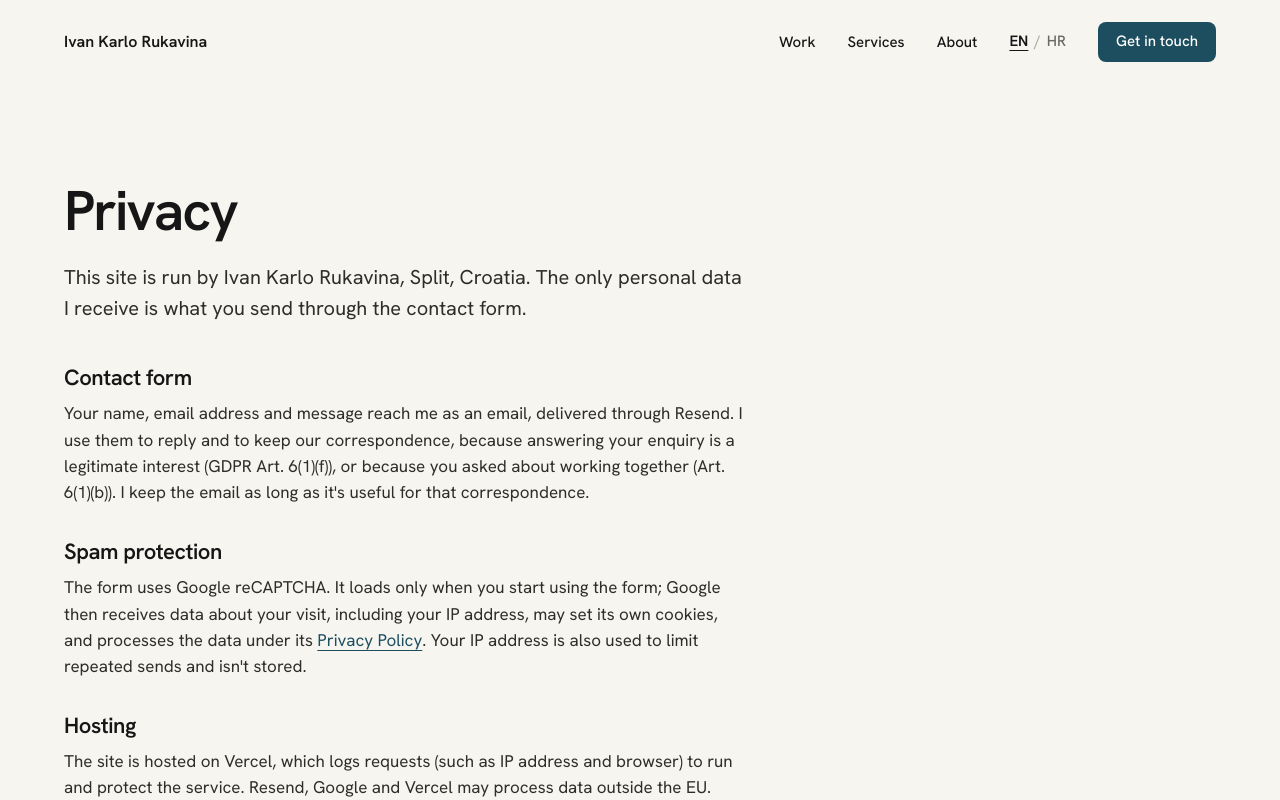
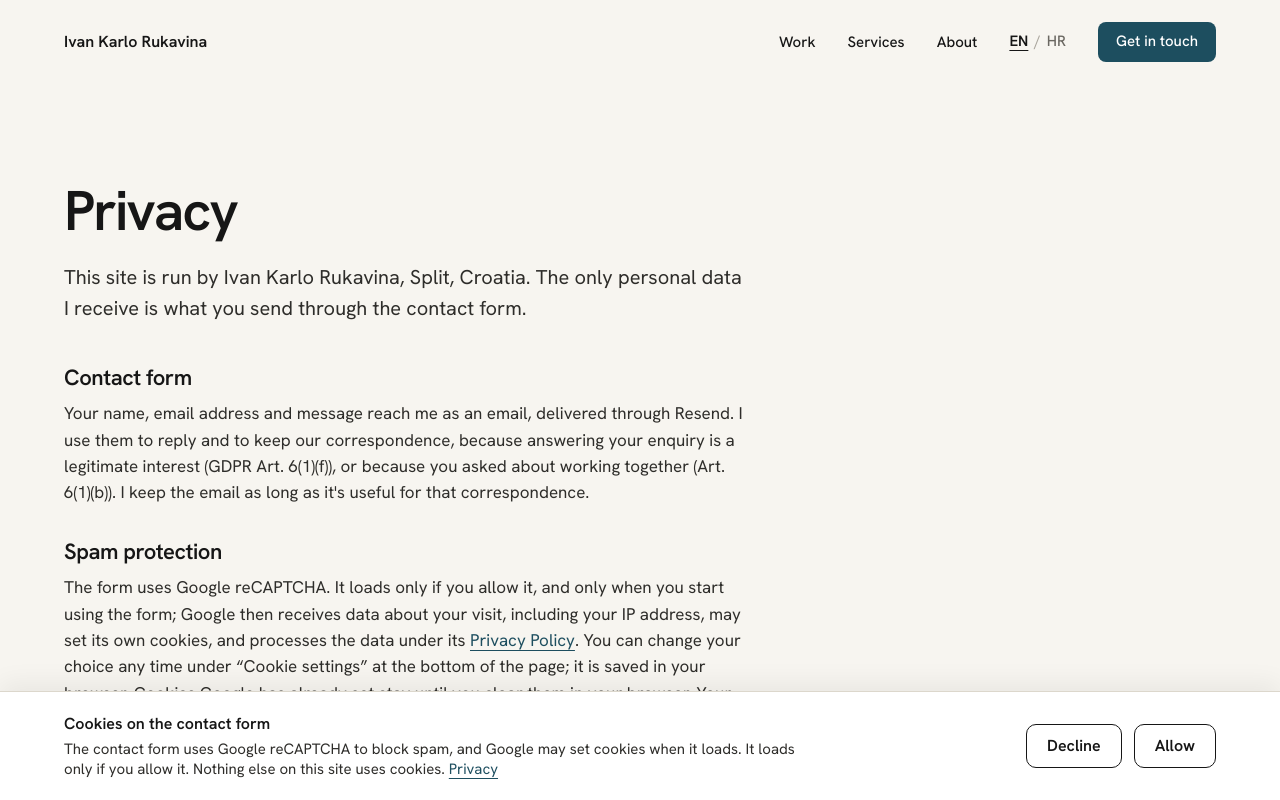
Before and after one commit to rukavina-git/rukavina-app, a Next.js app: page /en/privacy in a window 1280 px wide. Shown: the top 800 px of the page. Built offline with nearby package versions, Linux system fonts and the light colour scheme.

Commit message:
feat: cookie consent banner gating reCAPTCHA
Co-Authored-By: Claude Opus 5.5 <noreply@anthropic.com>

```diff
--- a/messages/en.json
+++ b/messages/en.json
@@ -10,7 +10,8 @@
   },
   "Footer": {
     "location": "Croatia",
-    "privacy": "Privacy"
+    "privacy": "Privacy",
+    "cookies": "Cookie settings"
   },
   "Hero": {
     "title": "Senior software engineer. Software built properly.",
@@ -184,7 +185,9 @@
           "short": "Please write at least {min} characters.",
           "long": "Please shorten your message."
         }
-      }
+      },
+      "consentNeeded": "Sending the form needs Google reCAPTCHA, which you haven't allowed. Allow it, or email me at <email></email>.",
+      "consentAllow": "Allow reCAPTCHA"
     }
   },
   "Meta": {
@@ -206,7 +209,7 @@
     },
     "recaptcha": {
       "title": "Spam protection",
-      "text": "The form uses Google reCAPTCHA. It loads only when you start using the form; Google then receives data about your visit, including your IP address, may set its own cookies, and processes the data under its <google>Privacy Policy</google>. Your IP address is also used to limit repeated sends and isn't stored."
+      "text": "The form uses Google reCAPTCHA. It loads only if you allow it, and only when you start using the form; Google then receives data about your visit, including your IP address, may set its own cookies, and processes the data under its <google>Privacy Policy</google>. You can change your choice any time under “Cookie settings” at the bottom of the page; it is saved in your browser. Cookies Google has already set stay until you clear them in your browser. Your IP address is also used to limit repeated sends and isn't stored."
     },
     "nothingElse": {
       "title": "Hosting",
@@ -216,5 +219,11 @@
       "title": "Your rights",
       "text": "Under the GDPR you can ask for access to your data, its correction or deletion, or object to its use, by emailing <email></email>. You can also complain to the Croatian data protection authority, <azop>AZOP</azop>."
     }
+  },
+  "Consent": {
+    "title": "Cookies on the contact form",
+    "text": "The contact form uses Google reCAPTCHA to block spam, and Google may set cookies when it loads. It loads only if you allow it. Nothing else on this site uses cookies. <privacy>Privacy</privacy>",
+    "allow": "Allow",
+    "decline": "Decline"
   }
 }
--- a/messages/hr.json
+++ b/messages/hr.json
@@ -10,7 +10,8 @@
   },
   "Footer": {
     "location": "Hrvatska",
-    "privacy": "Privatnost"
+    "privacy": "Privatnost",
+    "cookies": "Postavke kolačića"
   },
   "Hero": {
     "title": "Senior softverski inženjer. Softver napravljen kako treba.",
@@ -184,7 +185,9 @@
           "short": "Napišite barem {min} znakova.",
           "long": "Skratite poruku."
         }
-      }
+      },
+      "consentNeeded": "Za slanje obrasca potreban je Google reCAPTCHA, koji niste dopustili. Dopustite ga ili mi pišite na <email></email>.",
+      "consentAllow": "Dopusti reCAPTCHA"
     }
   },
   "Meta": {
@@ -206,7 +209,7 @@
     },
     "recaptcha": {
       "title": "Zaštita od spama",
-      "text": "Obrazac koristi Google reCAPTCHA. Učitava se tek kad počnete koristiti obrazac; Google tada prima podatke o vašem posjetu, uključujući IP adresu, može postaviti vlastite kolačiće i obrađuje podatke prema svojim <google>Pravilima o privatnosti</google>. Vaša IP adresa koristi se i za ograničavanje ponovljenih slanja te se ne pohranjuje."
+      "text": "Obrazac koristi Google reCAPTCHA. Učitava se samo ako to dopustite i tek kad počnete koristiti obrazac; Google tada prima podatke o vašem posjetu, uključujući IP adresu, može postaviti vlastite kolačiće i obrađuje podatke prema svojim <google>Pravilima o privatnosti</google>. Odabir možete promijeniti bilo kada pod „Postavke kolačića” na dnu stranice; spremljen je u vašem pregledniku. Kolačići koje je Google već postavio ostaju dok ih ne obrišete u pregledniku. Vaša IP adresa koristi se i za ograničavanje ponovljenih slanja te se ne pohranjuje."
     },
     "nothingElse": {
       "title": "Hosting",
@@ -216,5 +219,11 @@
       "title": "Vaša prava",
       "text": "Prema GDPR-u možete zatražiti pristup svojim podacima, njihov ispravak ili brisanje, ili prigovoriti njihovoj upotrebi, slanjem e-maila na <email></email>. Možete se obratiti i Agenciji za zaštitu osobnih podataka, <azop>AZOP</azop>."
     }
+  },
+  "Consent": {
+    "title": "Kolačići na obrascu za kontakt",
+    "text": "Obrazac za kontakt koristi Google reCAPTCHA za zaštitu od spama, a Google pri učitavanju može postaviti kolačiće. Učitava se samo ako to dopustite. Ništa drugo na ovoj web-stranici ne koristi kolačiće. <privacy>Privatnost</privacy>",
+    "allow": "Dopusti",
+    "decline": "Odbij"
   }
 }
--- a/src/app/[locale]/layout.tsx
+++ b/src/app/[locale]/layout.tsx
@@ -7,6 +7,7 @@ import { Hanken_Grotesk } from 'next/font/google'
 import { routing, type Locale } from '@/lib/i18n/routing'
 import Header from '@/components/layout/Header'
 import Footer from '@/components/layout/Footer'
+import ConsentBanner from '@/components/consent/ConsentBanner'
 import { site } from '@/lib/site'
 import { languageAlternates, siteUrl } from '@/lib/seo'
 import '../globals.css'
@@ -86,6 +87,7 @@ export default async function LocaleLayout({
             {children}
           </main>
           <Footer />
+          <ConsentBanner />
         </NextIntlClientProvider>
       </body>
     </html>
--- /dev/null
+++ b/src/components/consent/ConsentBanner.tsx
@@ -0,0 +1,80 @@
+'use client'
+
+import { useEffect, useRef, useState } from 'react'
+import { useLocale, useTranslations } from 'next-intl'
+import { onConsentOpen, setConsent, useConsent } from '@/lib/consent'
+
+// Shown on the first visit and from the footer's "Cookie settings". Not a modal: the page stays
+// usable. Allow and Decline have equal weight (no nudging).
+export default function ConsentBanner() {
+  const t = useTranslations('Consent')
+  const locale = useLocale()
+  const consent = useConsent()
+  const [reopened, setReopened] = useState(false)
+  const heading = useRef<HTMLHeadingElement>(null)
+  // The footer button that reopened the banner; focus goes back to it after a choice.
+  const trigger = useRef<HTMLElement | null>(null)
+
+  useEffect(
+    () =>
+      onConsentOpen(() => {
+        trigger.current = document.activeElement as HTMLElement | null
+        setReopened(true)
+      }),
+    [],
+  )
+
+  // Reopened: move focus into the banner, which covers the footer it was opened from.
+  useEffect(() => {
+    if (reopened) heading.current?.focus()
+  }, [reopened])
+
+  if (consent === undefined || (consent !== null && !reopened)) return null
+
+  const choose = (value: 'granted' | 'denied') => {
+    setConsent(value)
+    setReopened(false)
+    trigger.current?.focus()
+    trigger.current = null
+  }
+
+  const button =
+    'inline-flex min-h-11 cursor-pointer items-center justify-center rounded-[10px] border border-ink px-5 text-base font-semibold text-ink hover:bg-ink hover:text-white'
+
+  return (
+    <section
+      aria-labelledby="consent-title"
+      className="fixed inset-x-0 bottom-0 z-[55] border-t border-border bg-surface shadow-[0_-8px_24px_rgb(0_0_0/0.06)]"
+    >
+      <div className="px-page mx-auto flex max-w-page flex-col gap-4 py-5 md:flex-row md:items-center md:justify-between md:gap-10">
+        <div className="max-w-[760px]">
+          <h2
+            id="consent-title"
+            ref={heading}
+            tabIndex={-1}
+            className="text-base font-semibold text-ink focus:outline-none"
+          >
+            {t('title')}
+          </h2>
+          <p className="mt-1 text-ui text-ink-soft">
+            {t.rich('text', {
+              privacy: (chunks) => (
+                <a href={`/${locale}/privacy`} className="text-accent underline underline-offset-4 hover:text-ink">
+                  {chunks}
+                </a>
+              ),
+            })}
+          </p>
+        </div>
+        <div className="grid shrink-0 grid-cols-2 gap-3 md:flex">
+          <button type="button" className={button} onClick={() => choose('denied')}>
+            {t('decline')}
+          </button>
+          <button type="button" className={button} onClick={() => choose('granted')}>
+            {t('allow')}
+          </button>
+        </div>
+      </div>
+    </section>
+  )
+}
--- /dev/null
+++ b/src/components/consent/ConsentSettingsButton.tsx
@@ -0,0 +1,11 @@
+'use client'
+
+import { openConsent } from '@/lib/consent'
+
+export default function ConsentSettingsButton({ label, className }: { label: string; className?: string }) {
+  return (
+    <button type="button" onClick={openConsent} className={`cursor-pointer ${className ?? ''}`}>
+      {label}
+    </button>
+  )
+}
--- a/src/components/layout/Footer.tsx
+++ b/src/components/layout/Footer.tsx
@@ -1,5 +1,6 @@
 import { useLocale, useTranslations } from 'next-intl'
 import { site } from '@/lib/site'
+import ConsentSettingsButton from '@/components/consent/ConsentSettingsButton'
 
 const link = 'hover:text-ink hover:underline hover:underline-offset-4'
 
@@ -26,6 +27,8 @@ export default function Footer() {
           <a href={`/${locale}/privacy`} className={link}>
             {t('privacy')}
           </a>
+          <Dot />
+          <ConsentSettingsButton label={t('cookies')} className={link} />
         </p>
         <p>
           <a href={`mailto:${site.email}`} className={link}>
--- /dev/null
+++ b/src/lib/consent.ts
@@ -0,0 +1,70 @@
+'use client'
+
+import { useSyncExternalStore } from 'react'
+
+// Consent for Google reCAPTCHA, the only third party that can set cookies on this site.
+// The choice is kept in localStorage (strictly necessary: it only remembers the answer).
+
+export type Consent = 'granted' | 'denied' | null
+
+const KEY = 'rukavina-consent'
+const CHANGE = 'rukavina:consent'
+const OPEN = 'rukavina:consent-open'
+
+function read(): Consent {
+  try {
+    const value = window.localStorage.getItem(KEY)
+    return value === 'granted' || value === 'denied' ? value : null
+  } catch {
+    return null
+  }
+}
+
+export function setConsent(value: 'granted' | 'denied') {
+  // Withdrawn after reCAPTCHA already loaded: a script can't be unloaded, so start the page fresh.
+  const reload =
+    value === 'denied' &&
+    (read() ?? memory) === 'granted' &&
+    document.querySelector('script[src*="recaptcha/api.js"]') !== null
+  try {
+    window.localStorage.setItem(KEY, value)
+  } catch {
+    // Private mode or blocked storage: the choice holds for this page view only.
+    memory = value
+  }
+  if (reload) {
+    window.location.reload()
+    return
+  }
+  window.dispatchEvent(new Event(CHANGE))
+}
+
+let memory: Consent = null
+
+function subscribe(onChange: () => void) {
+  window.addEventListener(CHANGE, onChange)
+  window.addEventListener('storage', onChange)
+  return () => {
+    window.removeEventListener(CHANGE, onChange)
+    window.removeEventListener('storage', onChange)
+  }
+}
+
+// `undefined` on the server and before hydration, so nothing flashes.
+export function useConsent(): Consent | undefined {
+  return useSyncExternalStore(
+    subscribe,
+    () => read() ?? memory,
+    () => undefined,
+  )
+}
+
+// Reopen the banner (footer "Cookie settings").
+export function openConsent() {
+  window.dispatchEvent(new Event(OPEN))
+}
+
+export function onConsentOpen(handler: () => void) {
+  window.addEventListener(OPEN, handler)
+  return () => window.removeEventListener(OPEN, handler)
+}
```
Also changed, not shown: src/components/sections/contact/ContactForm.tsx (+35 -4 lines), messages/README.md, 1 other file (tests, documents, lock files or other folders).
